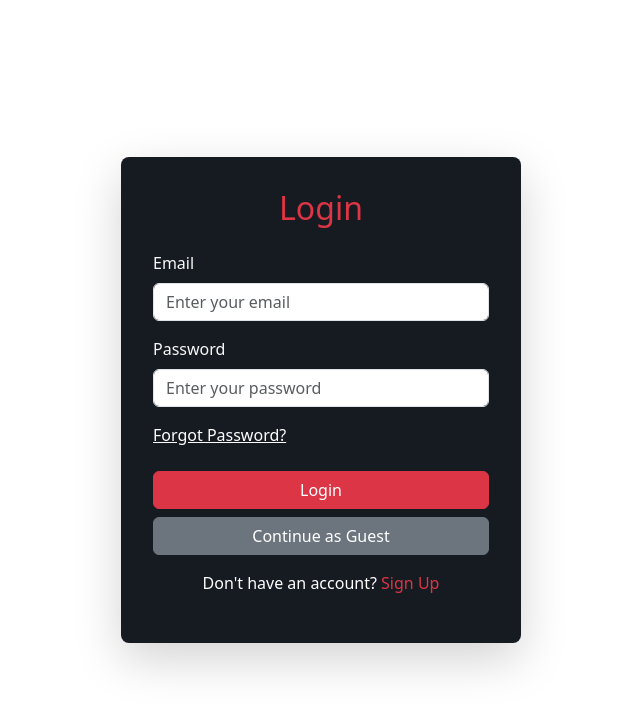
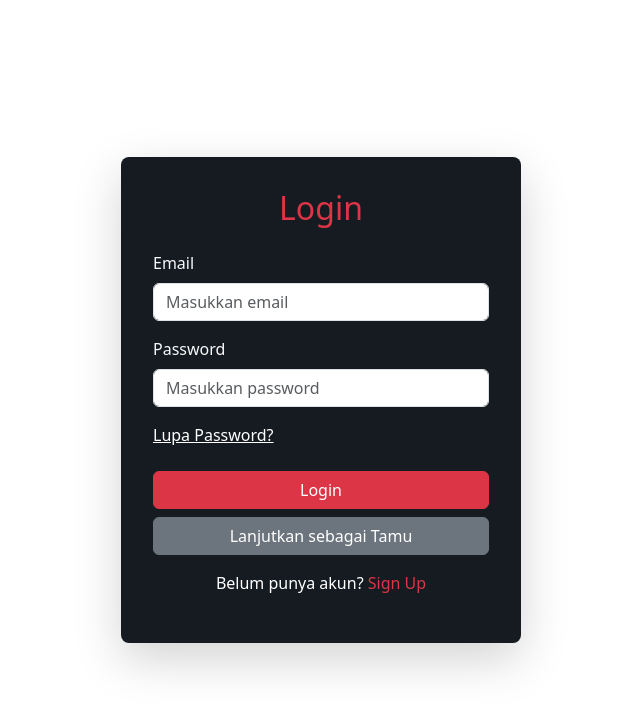
Before and after one commit to mustofa-k/Web_film, a React (Vite) app: page / in a window 1280 px wide. Shown: the top 710 px of the page, without its empty margins (319-959 px from the left). Built offline with nearby package versions, Linux system fonts and the light colour scheme.

Commit message:
perbaikan redirect link

```diff
--- a/src/pages/auth/Login.tsx
+++ b/src/pages/auth/Login.tsx
@@ -19,12 +19,12 @@ const LoginPage: React.FC = () => {
       const requestToken = await getRequestToken();
       if (requestToken) {
         localStorage.setItem("request_token", requestToken);
-        redirectToAuthorization(requestToken);
+        redirectToAuthorization(requestToken); // Langsung arahkan ke TMDb dan kembali ke /home
       } else {
-        console.error("Failed to get request token");
+        console.error("Gagal mendapatkan request token");
       }
     } catch (error) {
-      console.error("Login error:", error);
+      console.error("Kesalahan saat login:", error);
     } finally {
       setLoading(false);
     }
@@ -36,20 +36,20 @@ const LoginPage: React.FC = () => {
   };
 
   return (
-    <Authlayout title="Login" TextLink="Don't have an account?" link="/register">
+    <Authlayout title="Login" TextLink="Belum punya akun?" link="/register">
       <form onSubmit={handleLogin}>
-        <FormInput type="email" placeholder="Enter your email" id="email" label="Email" />
-        <FormInput type="password" placeholder="Enter your password" id="password" label="Password" />
+        <FormInput type="email" placeholder="Masukkan email" id="email" label="Email" />
+        <FormInput type="password" placeholder="Masukkan password" id="password" label="Password" />
         <div className="mt-3">
           <a href="#" className="text-white">
-            Forgot Password?
+            Lupa Password?
           </a>
         </div>
         <button type="submit" className="btn btn-danger w-100 mt-4" disabled={loading}>
-          {loading ? "Logging in..." : "Login"}
+          {loading ? "Sedang login..." : "Login"}
         </button>
         <button type="button" className="btn btn-secondary w-100 mt-2" onClick={handleGuestLogin}>
-          Continue as Guest
+          Lanjutkan sebagai Tamu
         </button>
       </form>
     </Authlayout>
--- a/src/pages/home/index.tsx
+++ b/src/pages/home/index.tsx
@@ -1,11 +1,12 @@
 import { useEffect, useState } from "react";
-import { getMovies } from "../../services/movie";
-import { addToFavorite, getAccountDetails } from "../../services/auth";
+import { addToFavorite, getAccountDetails, createSession } from "../../services/auth"; // Pastikan createSession diimpor
 import MovieCard from "../../component/card";
 import ModalLogin from "../../component/modal";
 import Notification from "../../component/notif";
 import { Link } from "react-router-dom";
+import { useAuth } from "../../contex/authContext"; // Gunakan useAuth untuk status login
 import "./home.css";
+import { getMovies } from "../../services/movie";
 
 interface Movie {
   id: number;
@@ -24,7 +25,33 @@ const HomePage = () => {
   const limit = 6;
   const [accountId, setAccountId] = useState<string | null>(null);
   const sessionId = localStorage.getItem("session_id");
+  const { setIsLogin } = useAuth(); // Ambil fungsi untuk memperbarui status login dari context
 
+  // Memeriksa token dari URL dan membuat session
+  useEffect(() => {
+    const urlParams = new URLSearchParams(window.location.search);
+    const requestToken = urlParams.get("request_token");
+
+    if (requestToken) {
+      const createSessionAndProceed = async () => {
+        try {
+          const sessionId = await createSession(requestToken);
+          if (sessionId) {
+            localStorage.setItem("session_id", sessionId);
+            setIsLogin(true); // Perbarui status login di context
+          } else {
+            console.error("Gagal membuat session ID");
+          }
+        } catch (error) {
+          console.error("Error dalam membuat session:", error);
+        }
+      };
+
+      createSessionAndProceed();
+    }
+  }, [setIsLogin]);
+
+  // Mendapatkan data film dan detail akun
   useEffect(() => {
     const fetchAllMovies = async () => {
       try {
--- a/src/services/auth/index.ts
+++ b/src/services/auth/index.ts
@@ -3,7 +3,7 @@ import axios from "axios";
 // Tentukan API key dan base URL untuk TMDb dari environment variables
 const API_BASE_URL = import.meta.env.VITE_API_BASE_URL;
 const API_KEY = import.meta.env.VITE_API_KEY;
-const REDIRECT_URL = "https://web-film-test.vercel.app/callback";
+const REDIRECT_URL = "https://web-film-test.vercel.app/home"; // Redirect langsung ke home
 
 interface RequestTokenResponse {
   request_token: string;
```
